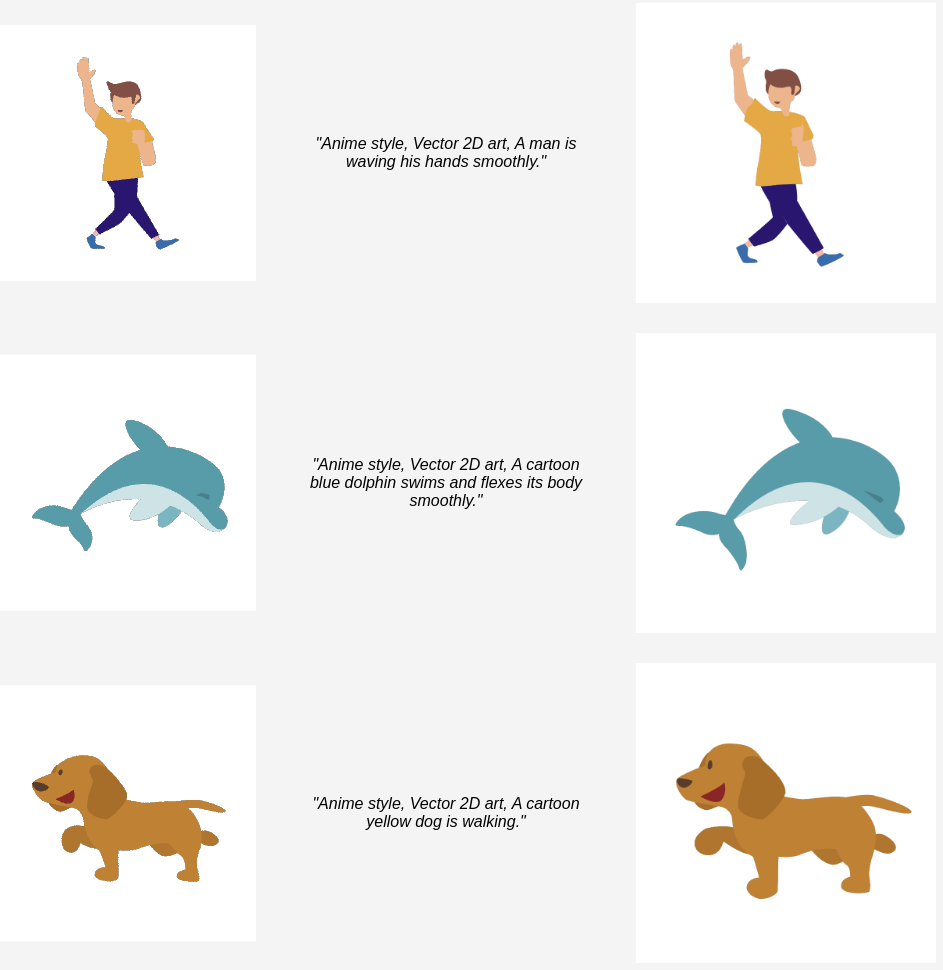
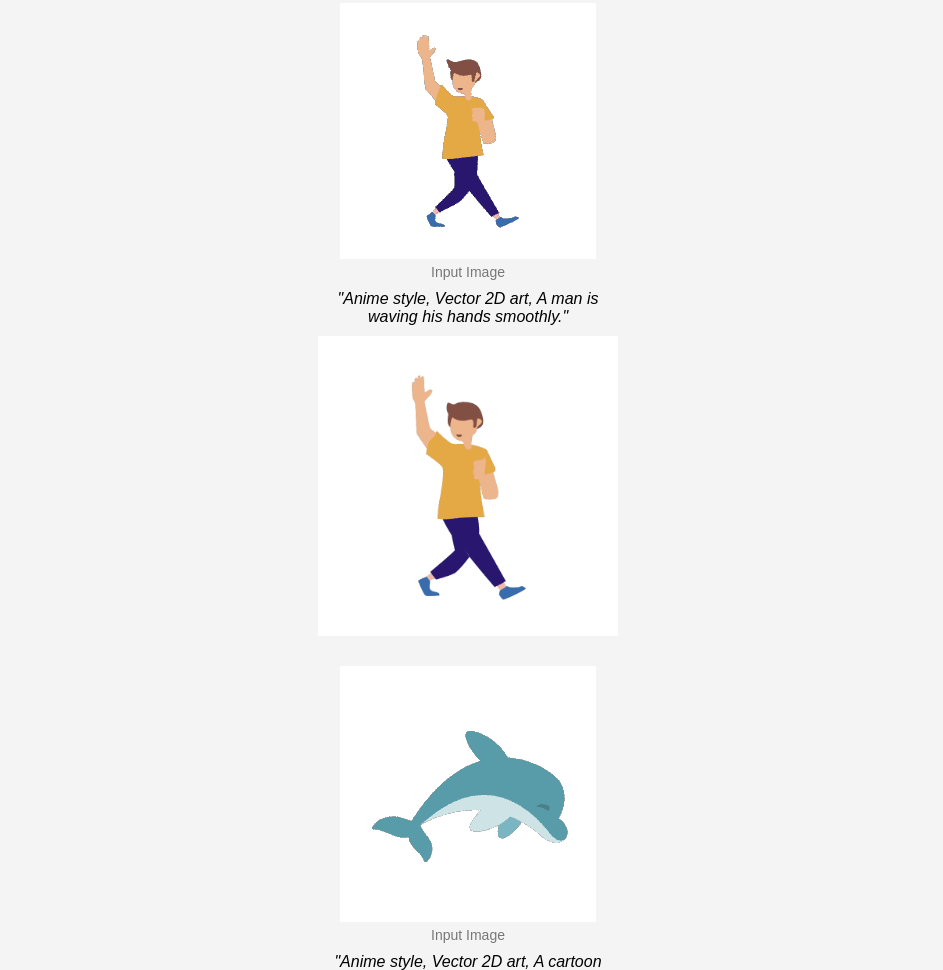
Before and after one commit to gaowenshuo/LINR-bridge, a plain HTML site: page index.html in a window 1280 px wide. Shown: the part 1451-2421 px from the top of the page, without its empty margins (172-1115 px from the left). Drawn offline with Linux system fonts and the light colour scheme.

Commit message:
Update index.html

```diff
--- a/index.html
+++ b/index.html
@@ -86,6 +86,7 @@
             align-items: center;
             justify-content: center;
             margin-bottom: 30px;
+            flex-direction: column; /* Changed to column for better alignment */
         }
         .results img {
             max-width: 300px; /* Increased image size */
@@ -97,7 +98,12 @@
             max-width: 300px;
             text-align: center;
             font-style: italic;
-            margin: 0 20px;
+            margin: 10px 20px; /* Adjusted margin for better spacing */
+        }
+        .image-label {
+            font-size: 14px;
+            color: #777;
+            margin-top: 5px;
         }
     </style>
 </head>
@@ -129,31 +135,37 @@
     <div class="results">
         <div class="results-row">
             <img src="1.png" alt="Input Image 1">
+            <div class="image-label">Input Image</div>
             <div class="prompt">"Anime style, Vector 2D art, A man is waving his hands smoothly."</div>
             <img src="1.gif" alt="Result 1">
         </div>
         <div class="results-row">
             <img src="2.png" alt="Input Image 2">
+            <div class="image-label">Input Image</div>
             <div class="prompt">"Anime style, Vector 2D art, A cartoon blue dolphin swims and flexes its body smoothly."</div>
             <img src="2.gif" alt="Result 2">
         </div>
         <div class="results-row">
             <img src="3.png" alt="Input Image 3">
+            <div class="image-label">Input Image</div>
             <div class="prompt">"Anime style, Vector 2D art, A cartoon yellow dog is walking."</div>
             <img src="3.gif" alt="Result 3">
         </div>
         <div class="results-row">
             <img src="4.png" alt="Input Image 4">
+            <div class="image-label">Input Image</div>
             <div class="prompt">"Anime style, Vector 2D art, A woman in a yellow dress is dancing on her feet and hands."</div>
             <img src="4.gif" alt="Result 4">
         </div>
         <div class="results-row">
             <img src="5.png" alt="Input Image 5">
+            <div class="image-label">Input Image</div>
             <div class="prompt">"The blue round clock with white board and two blue pointers rotates clockwise smoothly."</div>
             <img src="5.gif" alt="Result 5">
         </div>
         <div class="results-row">
             <img src="6.png" alt="Input Image 6">
+            <div class="image-label">Input Image</div>
             <div class="prompt">"Anime style, Vector 2D art, Yellow spotted butterfly flies and flaps its wings."</div>
             <img src="6.gif" alt="Result 6">
         </div>
```
